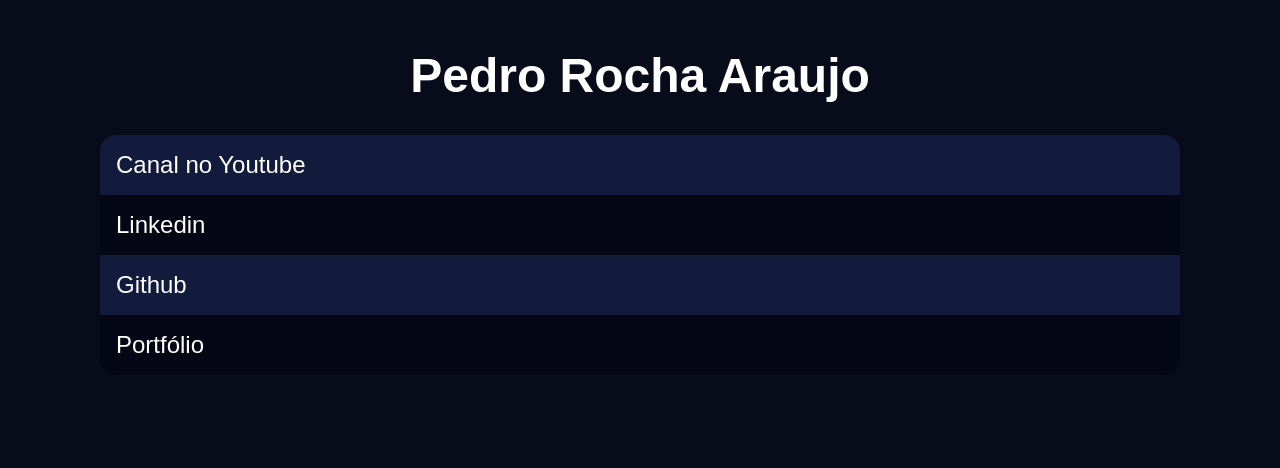
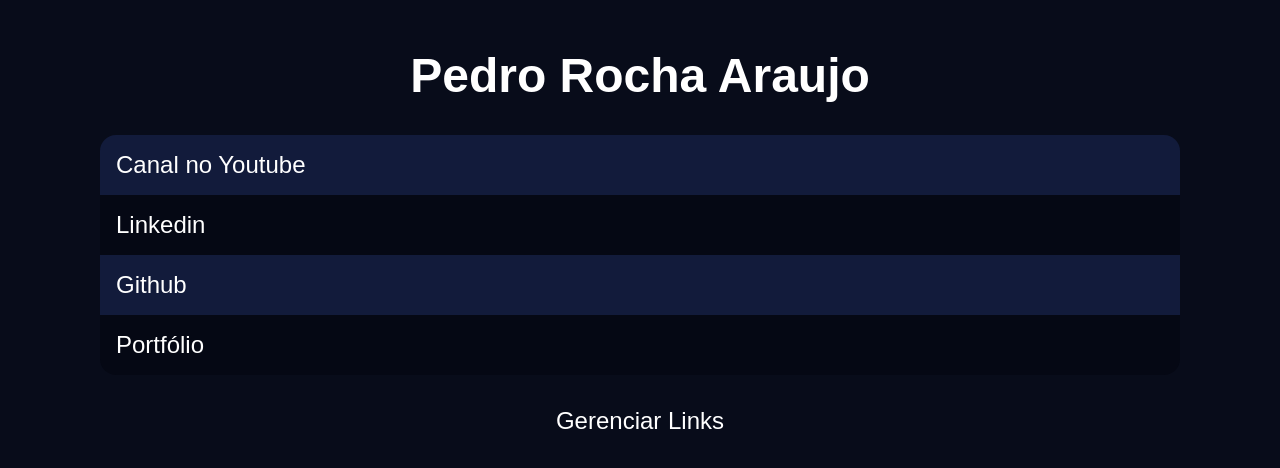
Before and after one commit to Pedro-Rocha-Araujo/link-tree, a Next.js app: page /admin/home in a window 1280 px wide. Shown: the top 468 px of the page. Built offline with nearby package versions, Linux system fonts and the light colour scheme.

Commit message:
Adicionei um link que direciona para a página de gerenciamento

```diff
--- a/src/app/admin/home/home.css
+++ b/src/app/admin/home/home.css
@@ -2,13 +2,15 @@
   width: 96%;
   max-width: 1080px;
   margin: 3rem auto;
+  display: flex;
+  flex-direction: column;
+  gap: 2rem;
 }
 
 section.home h1 {
   color: #fff;
   text-align: center;
   font-size: clamp(2rem, 8vw, 3rem);
-  margin-bottom: 2rem;
 }
 
 div.links {
@@ -19,14 +21,23 @@
   overflow: hidden;
 }
 
-div.link {
+.link {
+  text-align: left;
   width: 100%;
   padding: 1rem;
 }
 
-div.link a {
+a {
   color: #fff;
   font-size: clamp(0.9rem, 4vw, 1.5rem);
+}
+
+a#link-footer {
+  text-align: center;
+}
+
+a#link-footer:hover {
+  text-decoration: underline;
 }
 
 .link:nth-child(even) {
--- a/src/app/admin/home/page.tsx
+++ b/src/app/admin/home/page.tsx
@@ -1,3 +1,5 @@
+'use client'
+import Link from "next/link";
 import "./home.css"
 
 export default function Home() {
@@ -6,23 +8,16 @@
       <h1> <i className="fa-solid fa-link" aria-hidden="true"></i> Pedro Rocha Araujo</h1>
       <div className="links">
 
-        <div className="link">
-          <a href=""> <i className="fa-brands fa-youtube" aria-hidden="true"></i> Canal no Youtube</a>
-        </div>
+        <a className="link" href=""> <i className="fa-brands fa-youtube" aria-hidden="true"></i> Canal no Youtube</a>
 
-        <div className="link">
-          <a href=""> <i className="fa-brands fa-linkedin" aria-hidden="true"></i> Linkedin</a>
-        </div>
+        <a className="link" href=""> <i className="fa-brands fa-linkedin" aria-hidden="true"></i> Linkedin</a>
 
-        <div className="link">
-          <a href=""> <i className="fa-brands fa-github" aria-hidden="true"></i> Github</a>
-        </div>
+        <a className="link" href=""> <i className="fa-brands fa-github" aria-hidden="true"></i> Github</a>
 
-        <div className="link">
-          <a href=""> <i className="fa-solid fa-display" aria-hidden="true"></i> Portfólio</a>
-        </div>
+        <a className="link" href=""> <i className="fa-solid fa-display" aria-hidden="true"></i> Portfólio</a>
 
       </div>
+      <Link id="link-footer" href={"/gerenciar-links"}>Gerenciar Links</Link>
     </section>
   );
 }
```
